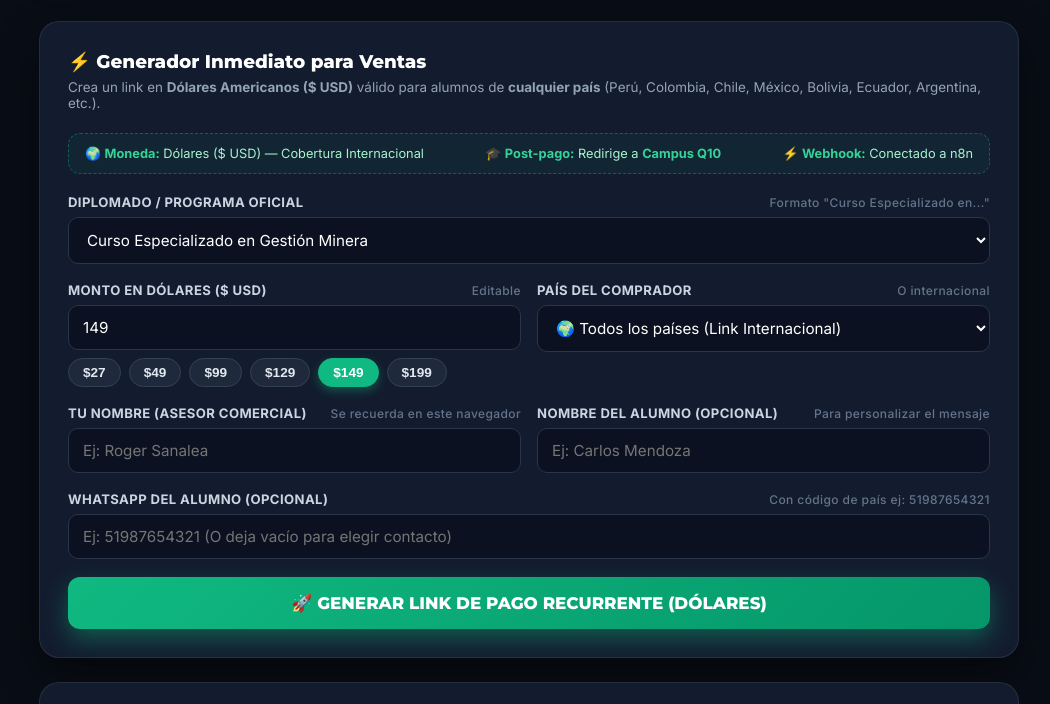
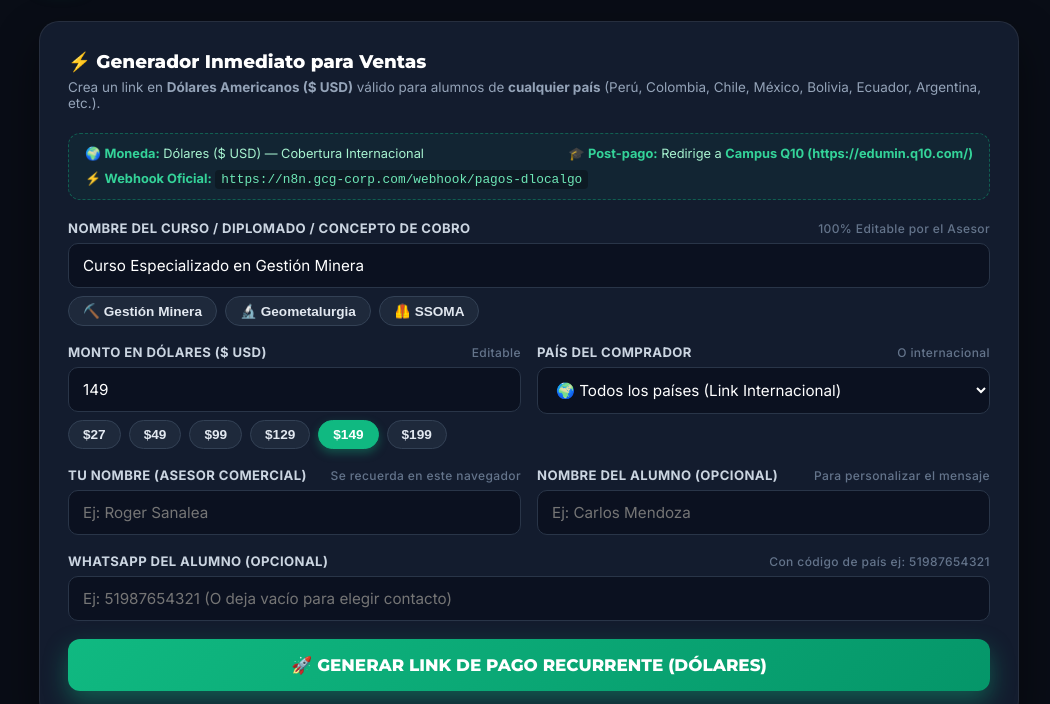
Before and after one commit to coordinacionacademica-droid/vsl-marketing-edumin, a website: page public/links-ventas.html in a window 1280 px wide. Shown: the part 90-794 px from the top of the page, without its empty margins (111-1161 px from the left). Drawn offline with Linux system fonts and the light colour scheme; no server answers.

Commit message:
fix: Webhook oficial pagos-dlocalgo y campo de nombre 100% editable directo

```diff
--- a/public/links-ventas.html
+++ b/public/links-ventas.html
@@ -437,52 +437,36 @@
       <!-- BARRA DE REGLAS BLINDADAS -->
       <div class="rules-bar">
         <div>🌍 <strong>Moneda:</strong> Dólares ($ USD) — Cobertura Internacional</div>
-        <div>🎓 <strong>Post-pago:</strong> Redirige a <strong>Campus Q10</strong></div>
-        <div>⚡ <strong>Webhook:</strong> Conectado a n8n</div>
+        <div>🎓 <strong>Post-pago:</strong> Redirige a <strong>Campus Q10 (https://edumin.q10.com/)</strong></div>
+        <div>⚡ <strong>Webhook Oficial:</strong> <code style="background: rgba(0,0,0,0.3); padding: 2px 6px; border-radius: 4px; color: #6ee7b7;">https://n8n.gcg-corp.com/webhook/pagos-dlocalgo</code></div>
       </div>
 
       <form id="formLinkVenta" onsubmit="generarLinkVenta(event)">
 
-        <!-- DIPLOMADO / PROGRAMA -->
+        <!-- NOMBRE DEL PROGRAMA (DIRECTO Y 100% EDITABLE POR EL ASESOR) -->
         <div class="form-group">
-          <label for="selectDiplomado">
-            <span>Diplomado / Programa Oficial</span>
-            <span class="hint">Formato "Curso Especializado en..."</span>
+          <label for="inputPrograma">
+            <span>Nombre del Curso / Diplomado / Concepto de Cobro</span>
+            <span class="hint">100% Editable por el Asesor</span>
           </label>
-          <select id="selectDiplomado" onchange="toggleCustomPrograma(this.value)">
-            <option value="Curso Especializado en Gestión Minera">Curso Especializado en Gestión Minera</option>
-            <option value="Curso Especializado en Geometalurgia">Curso Especializado en Geometalurgia</option>
-            <option value="Curso Especializado en Seguridad y Salud Ocupacional en Minería">Curso Especializado en Seguridad y Salud Ocupacional en Minería</option>
-            <option value="Curso Especializado en Planeamiento y Diseño de Minado">Curso Especializado en Planeamiento y Diseño de Minado</option>
-            <option value="Curso Especializado en Metalurgia Extractiva y Procesamiento de Minerales">Curso Especializado en Metalurgia Extractiva y Procesamiento de Minerales</option>
-            <option value="Curso Especializado en Ventilación de Minas">Curso Especializado en Ventilación de Minas</option>
-            <option value="Curso Especializado en Mantenimiento de Maquinaria Pesada en Minería">Curso Especializado en Mantenimiento de Maquinaria Pesada en Minería</option>
-            <option value="Curso Especializado en Geología Económica y Exploración Minera">Curso Especializado en Geología Económica y Exploración Minera</option>
-            <option value="Curso Especializado en Geomecánica Aplicada a Minería">Curso Especializado en Geomecánica Aplicada a Minería</option>
-            <option value="Curso Especializado en Costos, Presupuestos y Valorización Minera">Curso Especializado en Costos, Presupuestos y Valorización Minera</option>
-            <option value="Curso Especializado en Gestión Ambiental y Cierre de Minas">Curso Especializado en Gestión Ambiental y Cierre de Minas</option>
-            <option value="Curso Especializado en Perforación y Voladura de Rocas">Curso Especializado en Perforación y Voladura de Rocas</option>
-            <option value="Curso Especializado en Relaves Mineros y Manejo de Aguas">Curso Especializado en Relaves Mineros y Manejo de Aguas</option>
-            <option value="Curso Especializado en Operaciones Mineras y Productividad">Curso Especializado en Operaciones Mineras y Productividad</option>
-            <option value="Curso Especializado en Legislación y Derecho Minero">Curso Especializado en Legislación y Derecho Minero</option>
-            <option value="Curso Especializado en Hidrogeología Aplicada a la Minería">Curso Especializado en Hidrogeología Aplicada a la Minería</option>
-            <option value="Curso Especializado en Topografía Minera y Fotogrametría con Drones">Curso Especializado en Topografía Minera y Fotogrametría con Drones</option>
-            <option value="Curso Especializado en Geoestadística y Estimación de Recursos">Curso Especializado en Geoestadística y Estimación de Recursos</option>
-            <option value="Curso Especializado en Supervisión y Liderazgo en Minería">Curso Especializado en Supervisión y Liderazgo en Minería</option>
-            <option value="Curso Especializado en Mineralogía y Petrología Aplicada">Curso Especializado en Mineralogía y Petrología Aplicada</option>
-            <option value="Curso Especializado en Logística y Cadena de Suministro en Minería">Curso Especializado en Logística y Cadena de Suministro en Minería</option>
-            <option value="Curso Especializado en Automatización y Minería Digital 4.0">Curso Especializado en Automatización y Minería Digital 4.0</option>
-            <option value="CUSTOM">✏️ Escribir otro nombre personalizado...</option>
-          </select>
-        </div>
+          <input type="text" id="inputPrograma" list="listaSugerencias" value="Curso Especializado en Gestión Minera" placeholder="Escribe el nombre del curso, diplomado o cuota..." required oninput="actualizarPreviewWA()">
 
-        <!-- CAMPO PERSONALIZADO (SI ELIGE CUSTOM) -->
-        <div class="form-group" id="groupCustomPrograma" style="display: none;">
-          <label for="customPrograma">
-            <span>Nombre Personalizado del Programa / Cobro</span>
-            <span class="hint">Ej: Curso Especializado en Lixiviación, 1ra Cuota, etc.</span>
-          </label>
-          <input type="text" id="customPrograma" placeholder="Escribe el nombre del curso o concepto...">
+          <datalist id="listaSugerencias">
+            <option value="Curso Especializado en Gestión Minera">
+            <option value="Curso Especializado en Geometalurgia">
+            <option value="Curso Especializado en Seguridad y Salud Ocupacional en la Industria y Minería">
+            <option value="Curso Especializado en Geología Minera">
+            <option value="Curso Especializado en Geotecnia Minera">
+            <option value="Curso Especializado en Derecho Minero">
+            <option value="Curso Especializado en Gestión Ambiental para el Sector Minero e Industrial">
+          </datalist>
+
+          <!-- ACCESOS RÁPIDOS POPULARES -->
+          <div class="pills-container" style="margin-top: 8px;">
+            <button type="button" class="amount-pill" onclick="setPrograma('Curso Especializado en Gestión Minera')">⛏️ Gestión Minera</button>
+            <button type="button" class="amount-pill" onclick="setPrograma('Curso Especializado en Geometalurgia')">🔬 Geometalurgia</button>
+            <button type="button" class="amount-pill" onclick="setPrograma('Curso Especializado en Seguridad y Salud Ocupacional en la Industria y Minería')">🦺 SSOMA</button>
+          </div>
         </div>
 
         <!-- MONTO Y PAÍS -->
@@ -658,20 +642,8 @@
       }
     }
 
-    function toggleCustomPrograma(val) {
-      const customGroup = document.getElementById('groupCustomPrograma');
-      if (val === 'CUSTOM') {
-        customGroup.style.display = 'block';
-        document.getElementById('customPrograma').focus();
-      } else {
-        customGroup.style.display = 'none';
-      }
-      actualizarPreviewWA();
-    }
-
     function setMonto(val) {
       document.getElementById('inputMonto').value = val;
-      // Actualizar estilo de pills
       document.querySelectorAll('.amount-pill').forEach(btn => {
         if (Number(btn.innerText.replace('$', '')) === val) {
           btn.classList.add('active');
@@ -686,13 +658,14 @@
       localStorage.setItem('edumin_asesor_nombre', val);
     }
 
+    function setPrograma(nombre) {
+      document.getElementById('inputPrograma').value = nombre;
+      actualizarPreviewWA();
+    }
+
     function getProgramaNombre() {
-      const select = document.getElementById('selectDiplomado');
-      if (select.value === 'CUSTOM') {
-        const custom = document.getElementById('customPrograma').value.trim();
-        return custom || 'Curso Especializado';
-      }
-      return select.value;
+      const input = document.getElementById('inputPrograma');
+      return (input.value || 'Curso Especializado en Gestión Minera').trim();
     }
 
     function buildWhatsAppMessage(linkUrl) {
--- a/server.js
+++ b/server.js
@@ -45,8 +45,8 @@ const API_KEY = process.env.DLOCALGO_API_KEY || DLOCAL_CONFIGS.sandbox.apiKey;
 const SECRET_KEY = process.env.DLOCALGO_SECRET_KEY || DLOCAL_CONFIGS.sandbox.secretKey;
 const API_URL = process.env.DLOCALGO_API_URL || DLOCAL_CONFIGS.sandbox.apiUrl;
 
-// URL FIJA Y BLINDADA DE N8N PARA PAGOS (Marketing no puede tocarla)
-const N8N_NOTIFICATION_URL = process.env.DLOCALGO_NOTIFICATION_URL || 'https://n8n.gcg-corp.com/webhook/matricula-vsl-dlocalgo';
+// URL FIJA Y BLINDADA DE N8N PARA PAGOS (Oficial de n8n)
+const N8N_NOTIFICATION_URL = process.env.DLOCALGO_NOTIFICATION_URL || 'https://n8n.gcg-corp.com/webhook/pagos-dlocalgo';
 // Webhook activo del Workflow "PAGOS PASARELA" en n8n (Registra en Q10, Sheets y envía correo Gmail con accesos)
 const N8N_PASARELA_Q10_URL = 'https://n8n.gcg-corp.com/webhook/c592d97d-78d1-4ead-8bed-673be3464658';
 const N8N_MATRICULA_URL = 'https://n8n.gcg-corp.com/webhook/matricula-q10';
```
